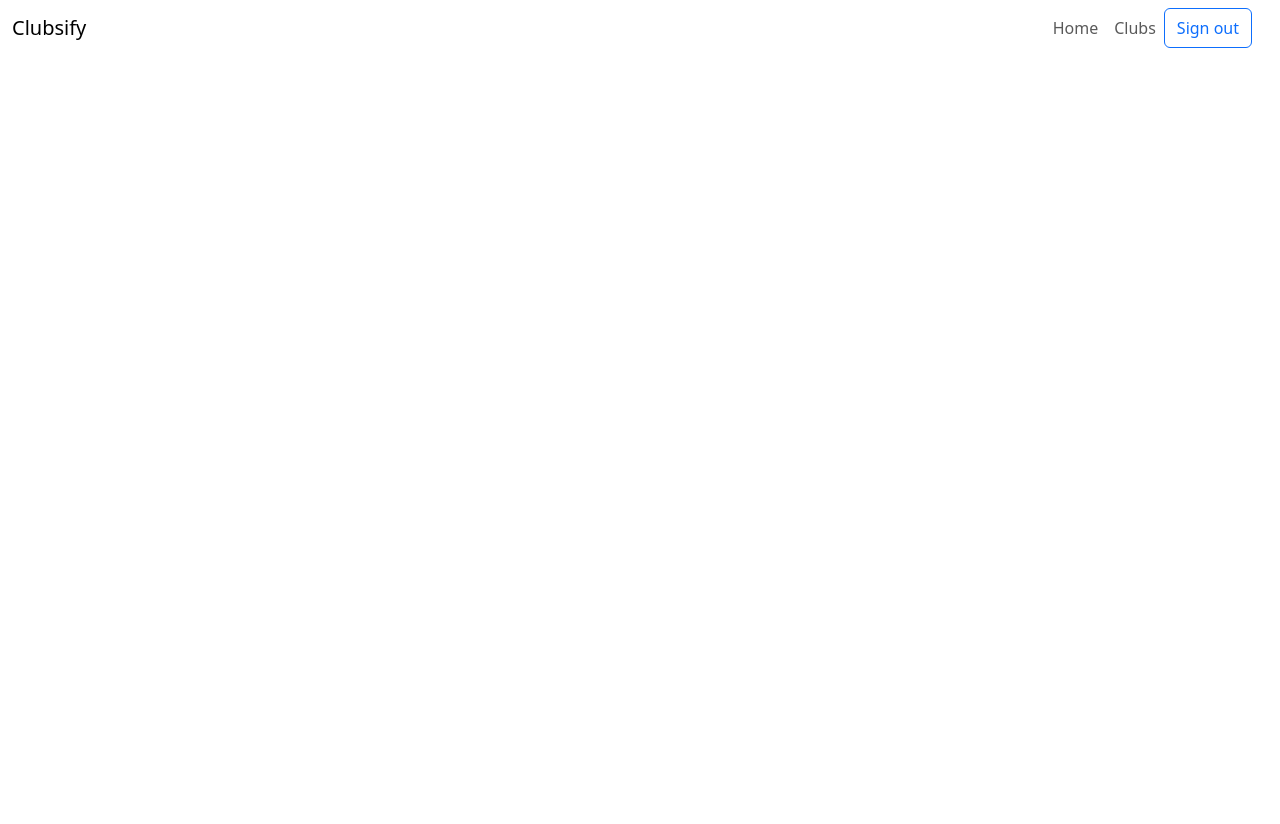
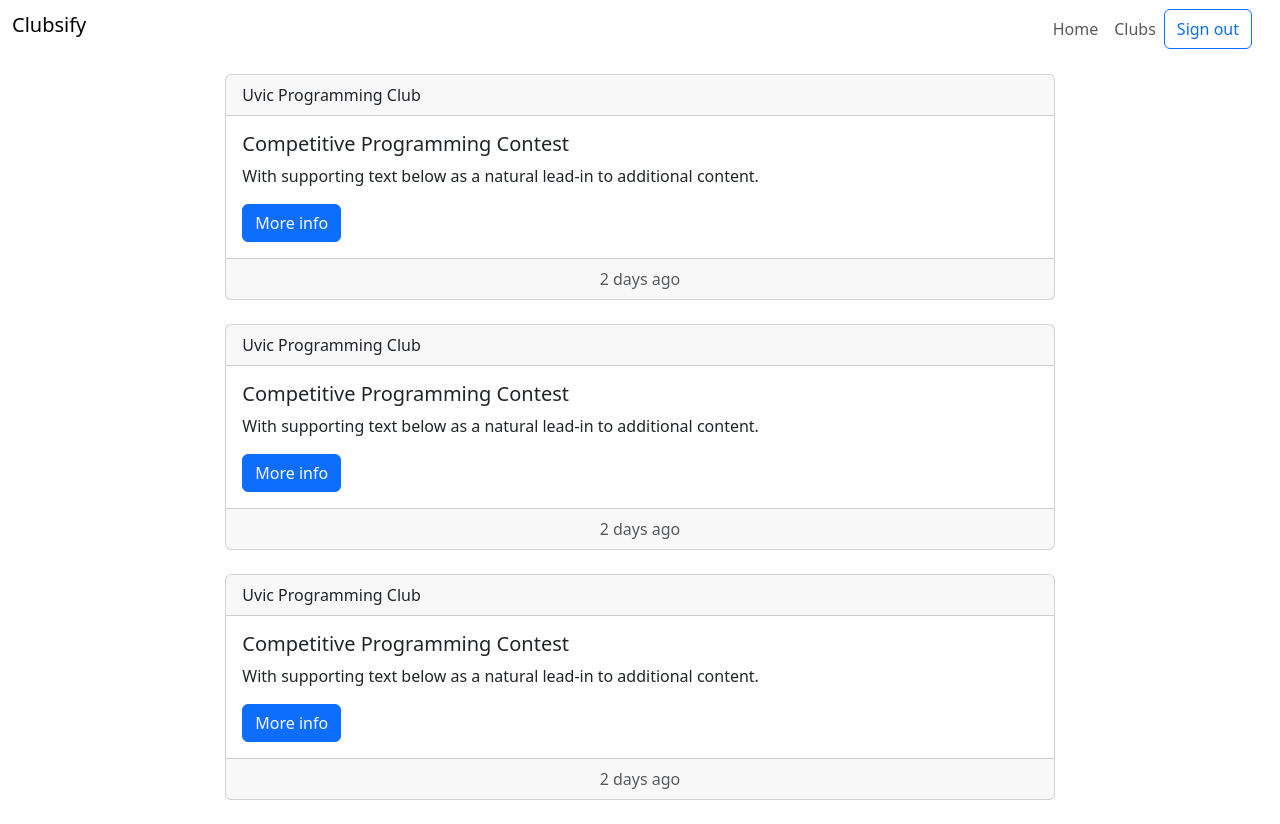
Before and after one commit to Poomon001/clubsify, a React (Create React App) app in the folder frontend/: page / in a window 1280 px wide. Before the commit the page ends 800 px from the top, so only its background shows below. Built offline with nearby package versions, Linux system fonts and the light colour scheme.

Commit message:
home events

```diff
--- /dev/null
+++ b/frontend/src/Components/Event/Event.js
@@ -0,0 +1,20 @@
+import Button from 'react-bootstrap/Button';
+import Card from 'react-bootstrap/Card';
+
+function Event() {
+    return (
+        <Card >
+            <Card.Header>Uvic Programming Club</Card.Header>
+            <Card.Body>
+                <Card.Title>Competitive Programming Contest</Card.Title>
+                <Card.Text>
+                    With supporting text below as a natural lead-in to additional content.
+                </Card.Text>
+                <Button variant="primary">More info</Button>
+            </Card.Body>
+            <Card.Footer className="text-muted text-center">2 days ago</Card.Footer>
+        </Card>
+    );
+}
+
+export default Event;
--- a/frontend/src/Components/Home/Home.js
+++ b/frontend/src/Components/Home/Home.js
@@ -1,25 +1,31 @@
 import React, { useState } from 'react';
 import './Home.css';
 import Navigation from '../Navigation/Navigation';
+import Event from '../Event/Event';
+import Container from 'react-bootstrap/Container';
+import Row from 'react-bootstrap/Row';
+import Col from 'react-bootstrap/Col';
 
 const Home = () => {
-  const [showItems, setShowItems] = useState(false);
-
-  const toggleItems = () => {
-    setShowItems(!showItems);
-  };
 
   return (
     <div className="home">
       <Navigation />
-      {showItems && (
-        <div className="sandwich-items">
-          <div>Home</div>
-          <div>Clubs</div>
-          <div>New</div>
-        </div>
-      )}
-
+      <section id="blog" className="block blog-block">
+        <Container fluid>
+          <Row className="justify-content-md-center">
+            <Col sm={8} key="1" className="mb-4" >
+              <Event />
+            </Col>
+            <Col sm={8} key="1" className="mb-4" >
+              <Event />
+            </Col>
+            <Col sm={8} key="1" className="mb-4" >
+              <Event />
+            </Col>
+          </Row>
+        </Container>
+      </section>
     </div>
   );
 };
--- a/frontend/src/Components/Navigation/Navigation.js
+++ b/frontend/src/Components/Navigation/Navigation.js
@@ -8,7 +8,7 @@ function Navigation() {
     return (
         <Navbar expand='lg' className="bg-white mb-3" sticky="top" >
             <Container fluid>
-                <Navbar.Brand href="#">Clubsify</Navbar.Brand>
+                <Navbar.Brand href="#" as="h1">Clubsify</Navbar.Brand>
                 <Navbar.Toggle />
                 <Navbar.Offcanvas placement="end">
                     <Offcanvas.Header closeButton>
```
Also changed, not shown: frontend/src/Components/Events/Event.js (deleted, +0 -13 lines).
